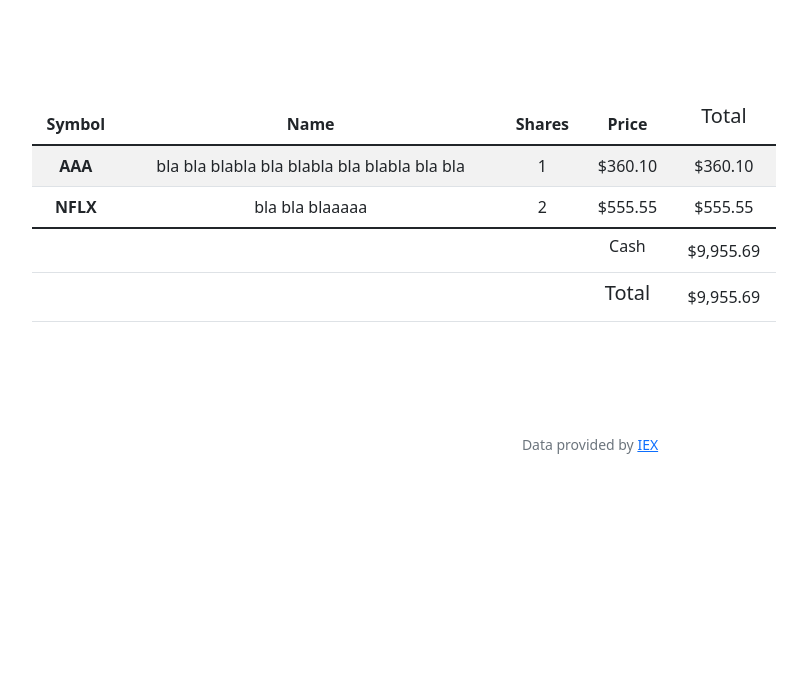
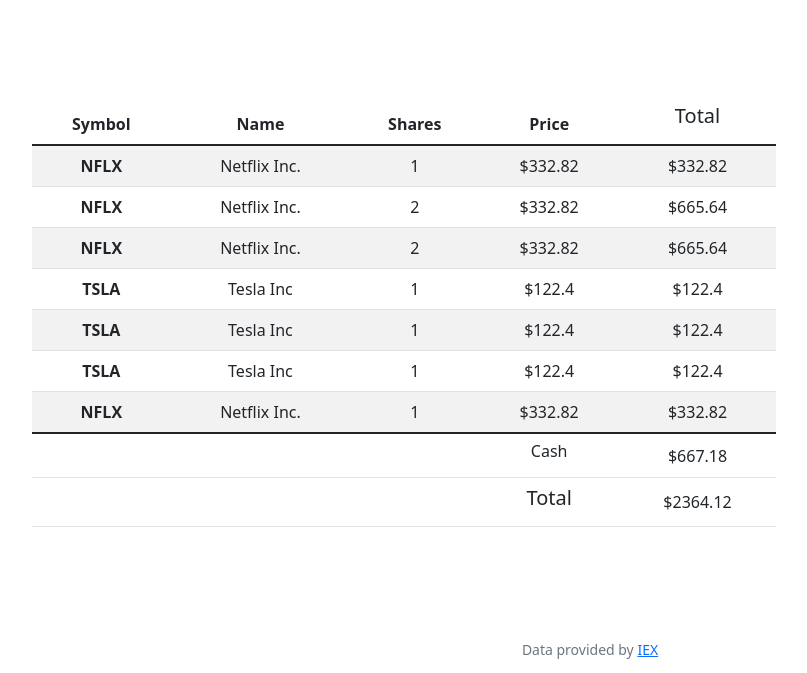
Before and after one commit to rlinsdev/cs50, a Flask app: page / in a window 1280 px wide. Shown: the part 76-749 px from the top of the page, without its empty margins (50-857 px from the left). Run offline with Flask 2, Linux system fonts and the light colour scheme; a user stored in the database is signed in; some libraries are stand-ins or nearby versions.

Commit message:
9-Week - problem - Finance - Index - Show Values

```diff
--- a/9-week/problem/finance/app.py
+++ b/9-week/problem/finance/app.py
@@ -41,6 +41,19 @@
 @login_required
 def index():
     """Show portfolio of stocks"""
+    trans = db.execute("SELECT Symbol, symbol_name, shares, price, total FROM transactions t WHERE t.user_id = (?)", session["user_id"])
+
+    total = 0
+    for x in trans:
+        # print(x)
+        total += x["total"]
+
+    # Get User
+    user_row = db.execute("SELECT * FROM users WHERE id = ?", session["user_id"])
+
+    if len(trans) > 0:
+        return render_template("index.html", transactions=trans, cash=round(user_row[0]["cash"], 2), total=round(total, 2))
+
     return render_template("index.html")
 
 
--- a/9-week/problem/finance/templates/index.html
+++ b/9-week/problem/finance/templates/index.html
@@ -20,20 +20,15 @@
                 </tr>
                 </thead>
                 <tbody>
+                {% for item in transactions %}
                 <tr>
-                    <th>AAA</th>
-                    <td>bla bla blabla bla blabla bla blabla bla bla </td>
-                    <td>1</td>
-                    <td>$360.10</td>
-                    <td>$360.10</td>
+                    <th>{{ item.symbol }}</th>
+                    <td>{{ item.symbol_name }}</td>
+                    <td>{{ item.shares }}</td>
+                    <td>${{ item.price }}</td>
+                    <td>${{ item.total }}</td>
                 </tr>
-                <tr>
-                    <th>NFLX</th>
-                    <td>bla bla blaaaaa</td>
-                    <td>2</td>
-                    <td>$555.55</td>
-                    <td>$555.55</td>
-                </tr>
+                {% endfor %}
             </tbody>
             <tfoot>
                     <tr>
@@ -41,14 +36,14 @@
                         <td></td>
                         <td></td>
                         <td><h6>Cash</h6></td>
-                        <td>$9,955.69</td>
+                        <td>${{cash}}</td>
                     </tr>
                     <tr>
                         <th></th>
                         <td></td>
                         <td></td>
                         <td><h5>Total</h5></td>
-                        <td>$9,955.69</td>
+                        <td>${{total}}</td>
                     </tr>
                 </tfoot>
             </table>
```
